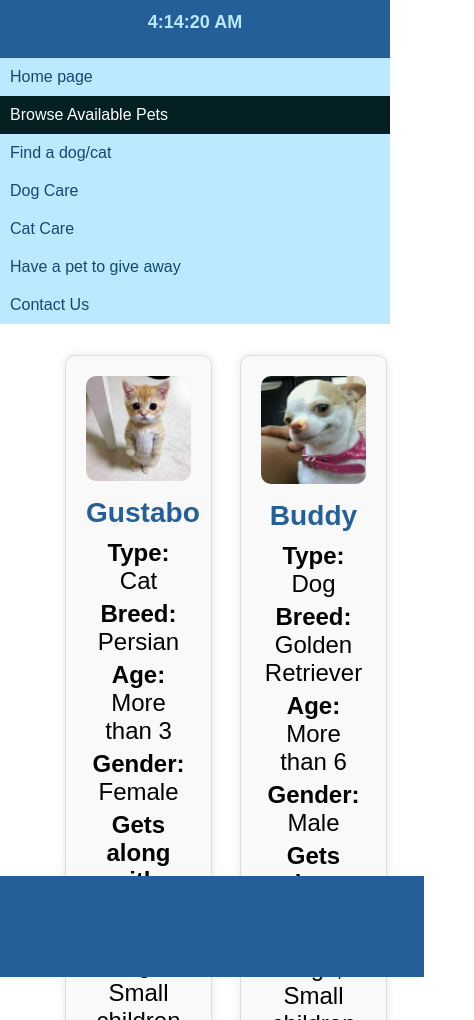
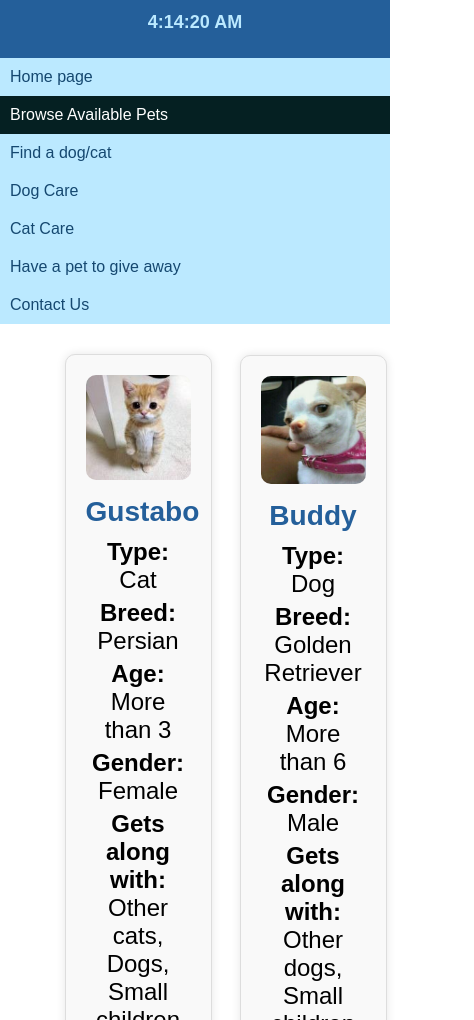
Before and after one commit to Mohammad-Adas/pets-2-, a plain HTML site: page brows.html in a window 390 px wide. Shown: the part 80-1100 px from the top of the page, 474 px wide, since content can reach past the window. Drawn offline with Linux system fonts and the light colour scheme.

Commit message:
Update brows.css

```diff
--- a/brows.css
+++ b/brows.css
@@ -67,7 +67,7 @@ div.main {
     display: inline-block;
     font-size: x-large;
     backface-visibility: visible;
-    padding: 1px;
+    /* padding: 1px; */
     top: 0px;
     width: 30%;
     height: 510px;
@@ -218,7 +218,8 @@ div.second {
     }
 
     .footer {
-        padding: 2vh;
+        bottom: -30vh;
+        padding-top: 2vh;
         text-align: center;
     }
 }
```
